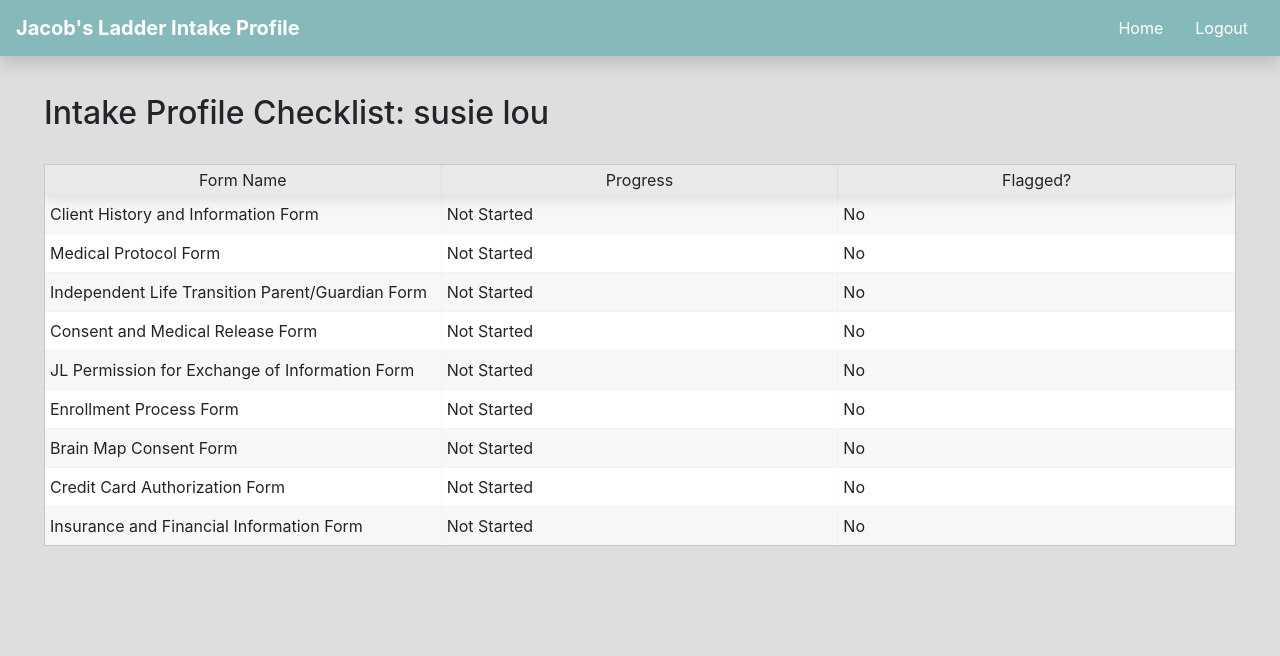
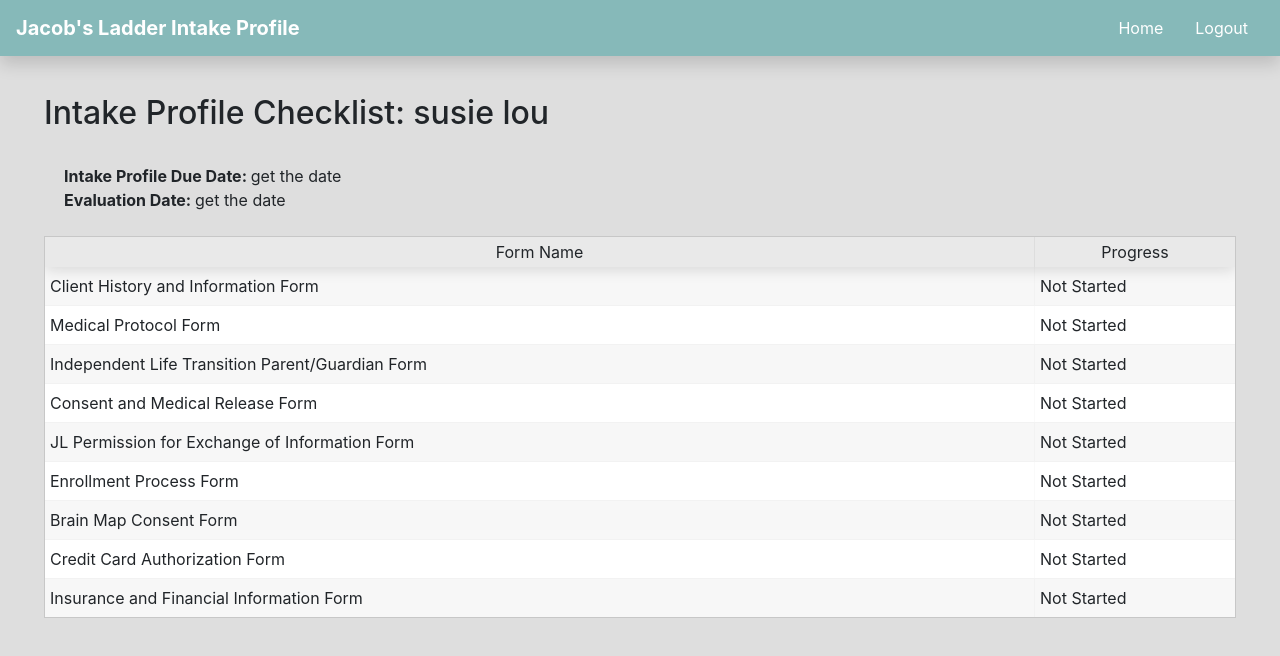
Before and after one commit to JacobsLadderIntake/FrontEndReact, a React (Create React App) app: page /parenthome in a window 1280 px wide. Shown: the top 656 px of the page. Built offline with nearby package versions, Linux system fonts and the light colour scheme.

Commit message:
got rid of flagged column; added dates

```diff
--- a/src/Parent-Home/ParentTable.js
+++ b/src/Parent-Home/ParentTable.js
@@ -8,54 +8,45 @@ class ParentTable extends Component {
     constructor (props) {
         super(props);
         this.state = {
+            isAdmin: false,
+
+            columns: [{
+                Header: 'Form Name',
+                accessor: 'name',
+            }, {
+                Header: 'Progress',
+                accessor: 'progress',
+                width: 200
+            }],
+
             data: [{
                 name: 'Client History and Information Form',
                 progress: 'Not Started',
-                flag: 'No',
                 color: 'white'
             }, {
                 name: 'Medical Protocol Form',
-                progress: 'Not Started',
-                flag: 'No'
+                progress: 'Not Started'
             }, {
                 name: 'Independent Life Transition Parent/Guardian Form',
-                progress: 'Not Started',
-                flag: 'No'
+                progress: 'Not Started'
             }, {
                 name: 'Consent and Medical Release Form',
-                progress: 'Not Started',
-                flag: 'No'
+                progress: 'Not Started'
             }, {
                 name: 'JL Permission for Exchange of Information Form',
-                progress: 'Not Started',
-                flag: 'No'
+                progress: 'Not Started'
             }, {
                 name: 'Enrollment Process Form',
-                progress: 'Not Started',
-                flag: 'No'
+                progress: 'Not Started'
             }, {
                 name: 'Brain Map Consent Form',
-                progress: 'Not Started',
-                flag: 'No'
+                progress: 'Not Started'
             }, {
                 name: 'Credit Card Authorization Form',
-                progress: 'Not Started',
-                flag: 'No'
+                progress: 'Not Started'
             }, {
                 name: 'Insurance and Financial Information Form',
-                progress: 'Not Started',
-                flag: 'No'
-            }],
-
-            columns: [{
-                Header: 'Form Name',
-                accessor: 'name'
-            }, {
-                Header: 'Progress',
-                accessor: 'progress'
-            }, {
-                Header: 'Flagged?',
-                accessor: 'flag'
+                progress: 'Not Started'
             }]
         };
     }
@@ -81,12 +72,21 @@ class ParentTable extends Component {
 
         const studentName = "susie lou";//getChildren("emma@gmail.com");
 
+        var ifAdmin = this.state.isAdmin ? <input type="date"></input> : <text style={{fontWeight: 'normal'}}>get the date</text>;
+
         return (
             <div className={"p-4"}>
                 <Header loggedIn = {true}/>
                 <Row className="parent-table-header">
                     <h2 className = "parent-top col-9 pb-4">Intake Profile Checklist: {studentName}</h2>
                 </Row>
+                <Row>
+                    <div style={{fontWeight: 'bold', marginLeft: 35}}> Intake Profile Due Date: {ifAdmin} </div>
+                </Row>
+                <Row>
+                    <div style={{fontWeight: 'bold', marginLeft: 35}}> Evaluation Date: {ifAdmin} </div>
+                </Row>
+                <br/>
                 <ReactTable
                     className={"parentTable -striped -highlight"}
                     data={this.state.data}
```
